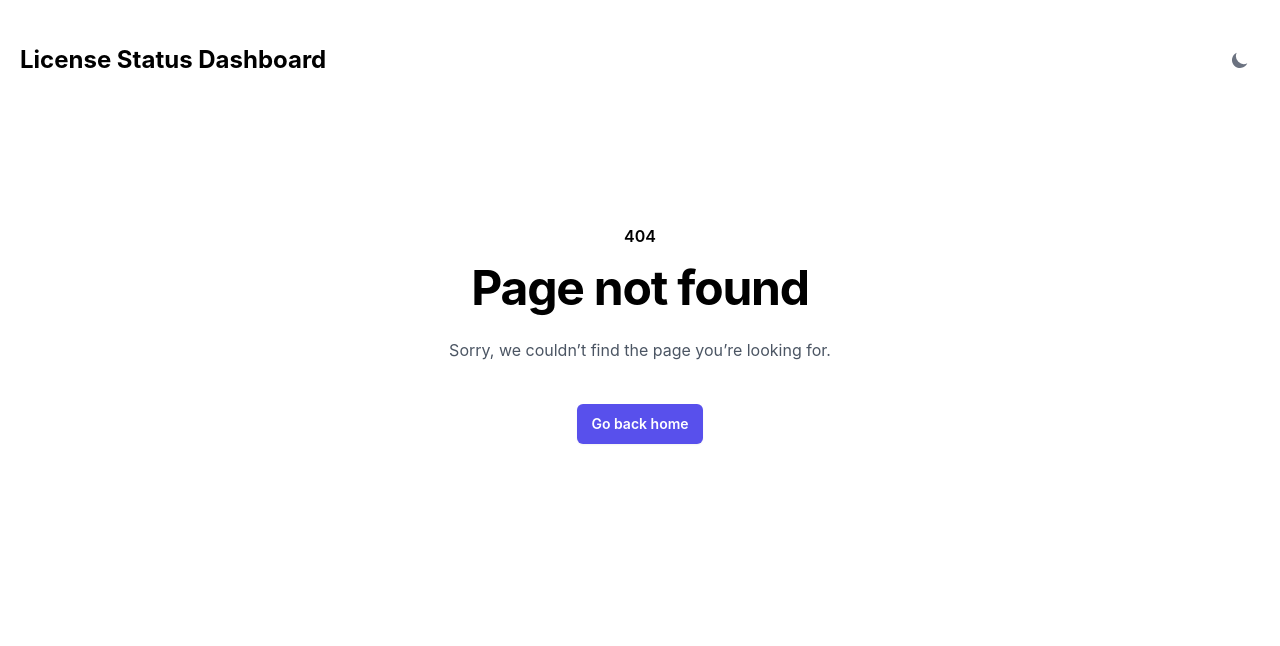
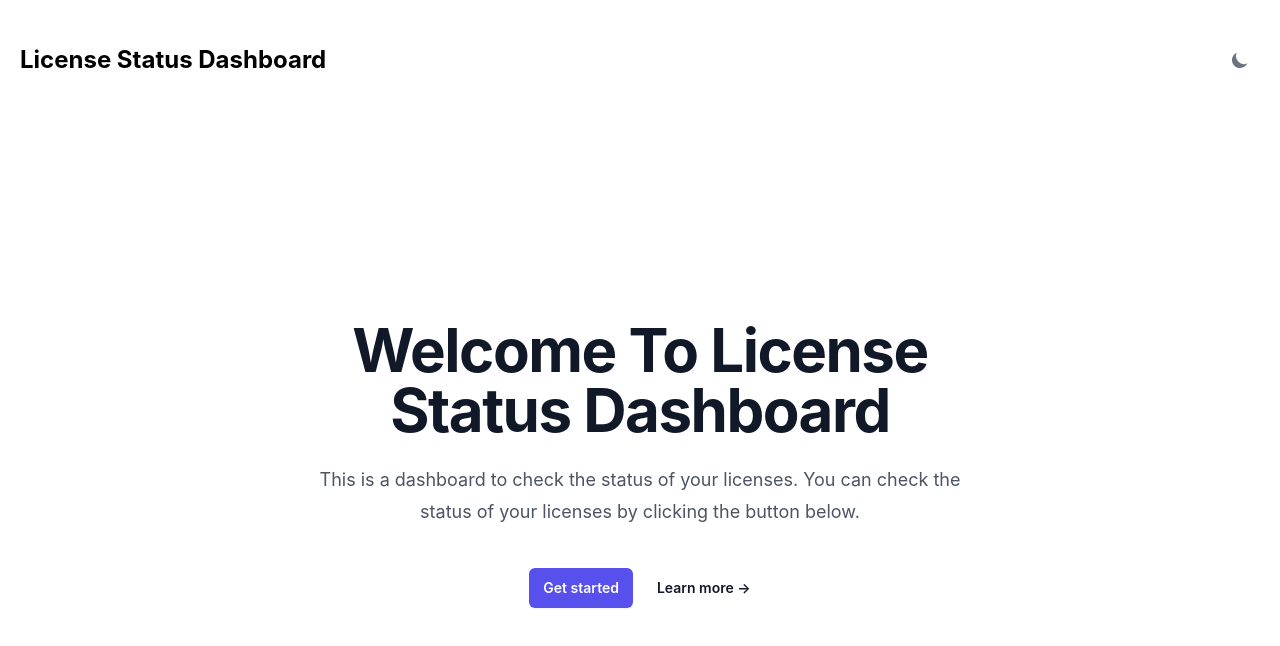
Before and after one commit to MarcoLin01/license-status-dashboard, a React (Create React App) app: page /license-status-dashboard in a window 1280 px wide. Before the commit this address had no page. Shown: the top 646 px of the page. Built offline with nearby package versions, Linux system fonts and the light colour scheme; what chartjs-plugin-datalabels would draw is missing.

Commit message:
feat(license-status-dashboard): update router path

```diff
--- a/src/App.js
+++ b/src/App.js
@@ -1,3 +1,5 @@
+import { Link } from 'react-router-dom'
+
 export default function App() {
   return (
     <div className="relative isolate px-6 pt-8 lg:px-8">
@@ -15,14 +17,14 @@ export default function App() {
             check the status of your licenses by clicking the button below.
           </p>
           <div className="mt-10 flex items-center justify-center gap-x-6">
-            <a
-              href="/dashboard"
+            <Link
+              to="chart"
               className="rounded-md bg-indigo-600 px-3.5 py-2.5 text-sm font-semibold text-white
                 shadow-sm hover:bg-indigo-500 focus-visible:outline focus-visible:outline-2
                 focus-visible:outline-offset-2 focus-visible:outline-indigo-600"
             >
               Get started
-            </a>
+            </Link>
             <a
               href="https://github.com/MarcoLin01/license-status-dashboard"
               className="text-sm font-semibold leading-6 text-gray-900 dark:text-gray-400"
--- a/src/pages/Error.js
+++ b/src/pages/Error.js
@@ -1,3 +1,5 @@
+import { Link } from 'react-router-dom'
+
 export default function Error() {
   return (
     <main className="grid min-h-full place-items-center px-6 py-24 dark:text-white sm:py-32 lg:px-8">
@@ -10,14 +12,14 @@ export default function Error() {
           Sorry, we couldn’t find the page you’re looking for.
         </p>
         <div className="mt-10 flex items-center justify-center gap-x-6">
-          <a
-            href="/"
+          <Link
+            to="license-status-dashboard"
             className="rounded-md bg-indigo-600 px-3.5 py-2.5 text-sm font-semibold text-white
               shadow-sm hover:bg-indigo-500 focus-visible:outline focus-visible:outline-2
               focus-visible:outline-offset-2 focus-visible:outline-indigo-600"
           >
             Go back home
-          </a>
+          </Link>
         </div>
       </div>
     </main>
--- a/src/router/index.js
+++ b/src/router/index.js
@@ -1,4 +1,4 @@
-import { createBrowserRouter } from 'react-router-dom'
+import { createBrowserRouter, Navigate } from 'react-router-dom'
 import App from '../App'
 import Home from '../pages/Home'
 import Error from '../pages/Error'
@@ -15,11 +15,20 @@ const router = createBrowserRouter([
     children: [
       {
         index: true,
-        element: <App />,
+        element: <Navigate to="/license-status-dashboard" replace />,
       },
       {
-        path: '/dashboard',
-        element: <Home />,
+        path: 'license-status-dashboard',
+        children: [
+          {
+            index: true,
+            element: <App />,
+          },
+          {
+            path: 'chart',
+            element: <Home />,
+          },
+        ],
       },
     ],
   },
```
